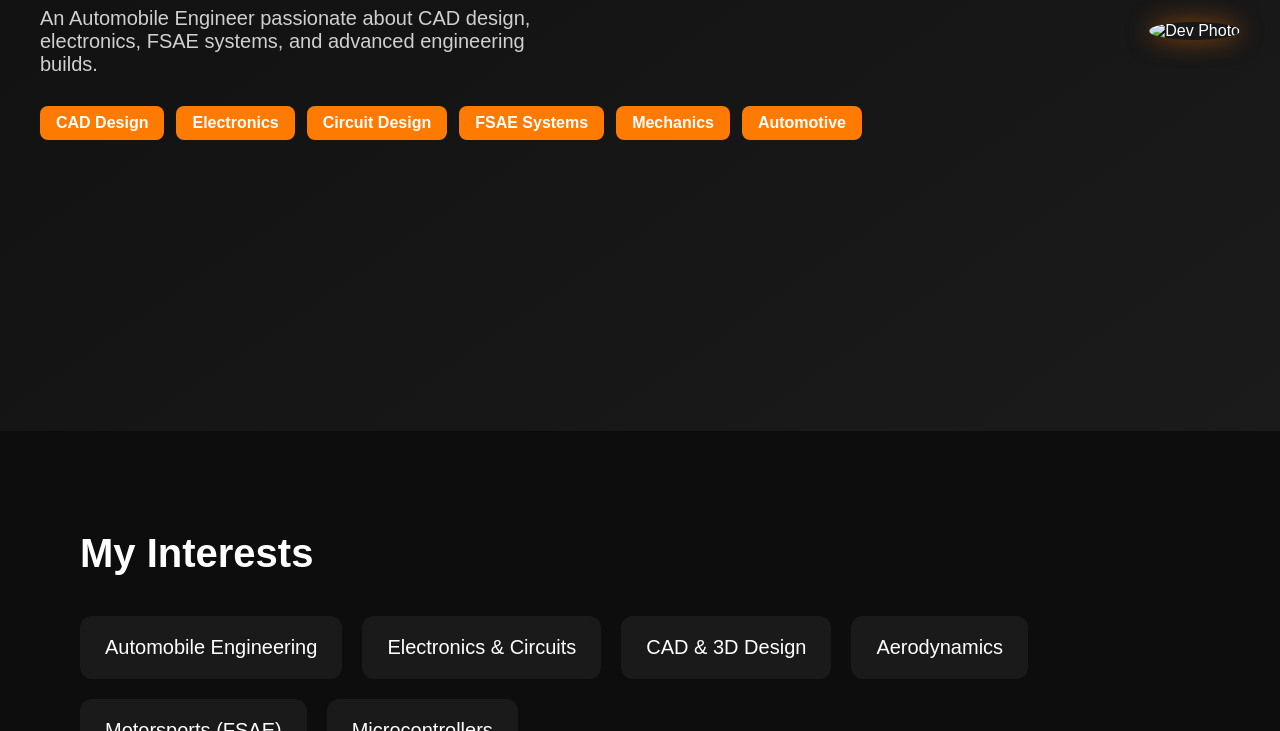
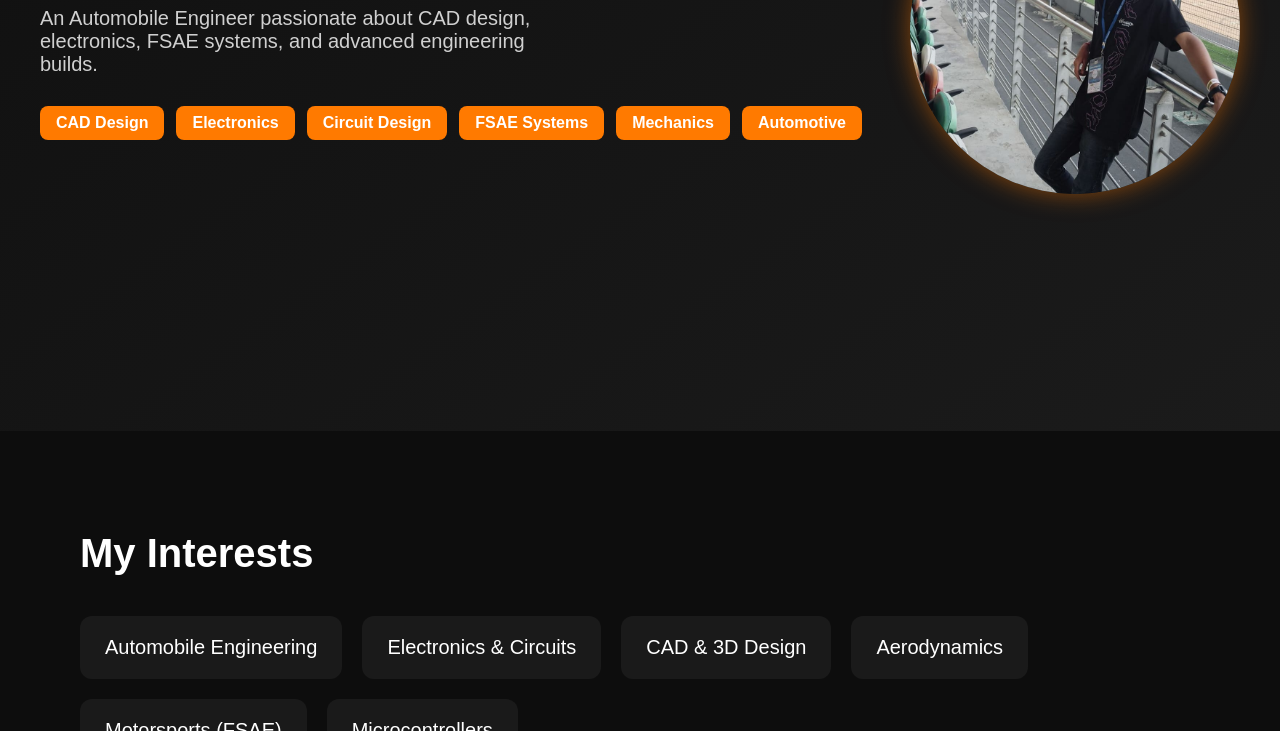
Before and after one commit to Devlokhande/Devlokhande.github.io, a plain HTML site: page index.html in a window 1280 px wide. Shown: the part 369-1100 px from the top of the page. Drawn offline with Linux system fonts and the light colour scheme.

Commit message:
Update index.html

```diff
--- a/index.html
+++ b/index.html
@@ -92,7 +92,7 @@
     </div>
 
     <div class="hero-img">
-      <img src="myphotojpeg" alt="Dev Photo" />
+      <img src="myphoto.jpeg" alt="Dev Photo" />
     </div>
   </section>
 
```
